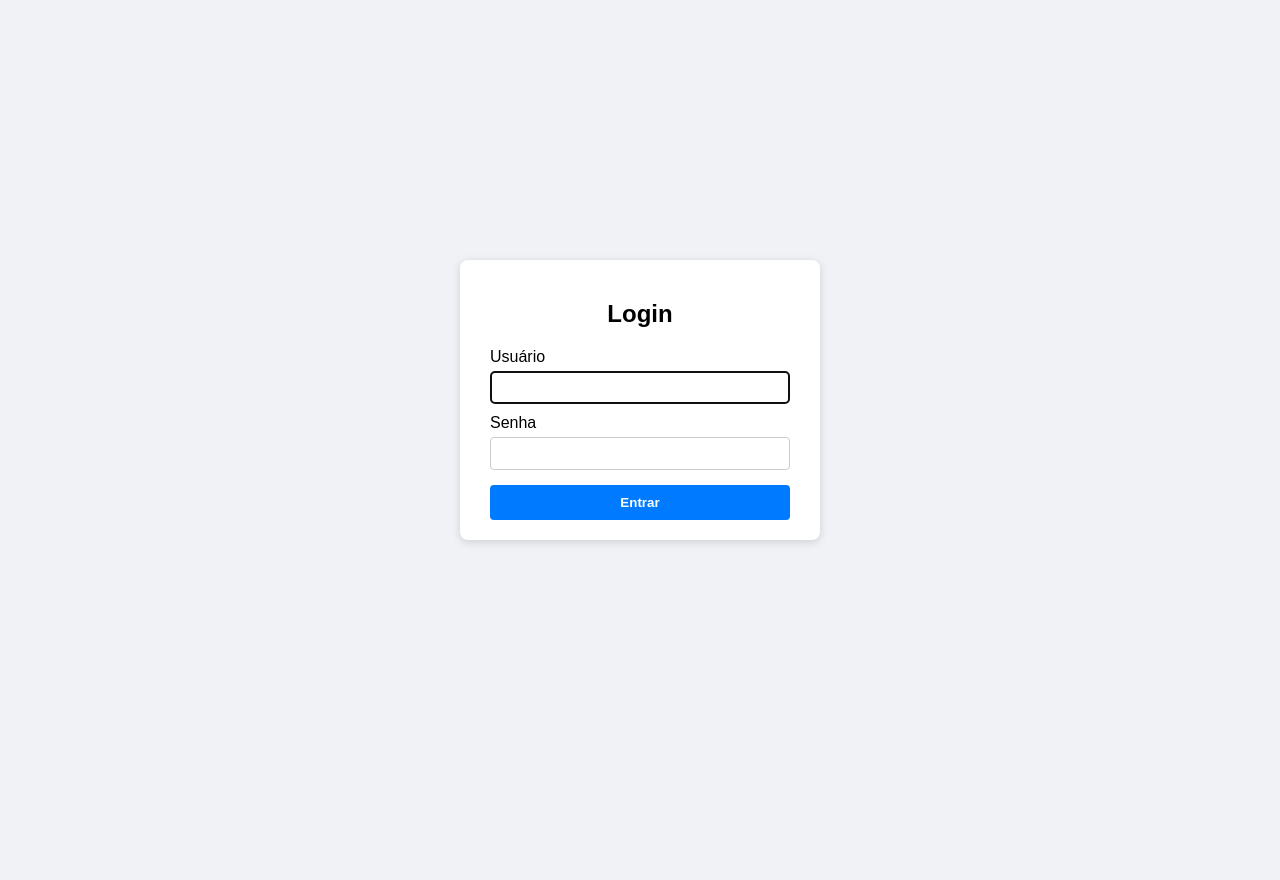
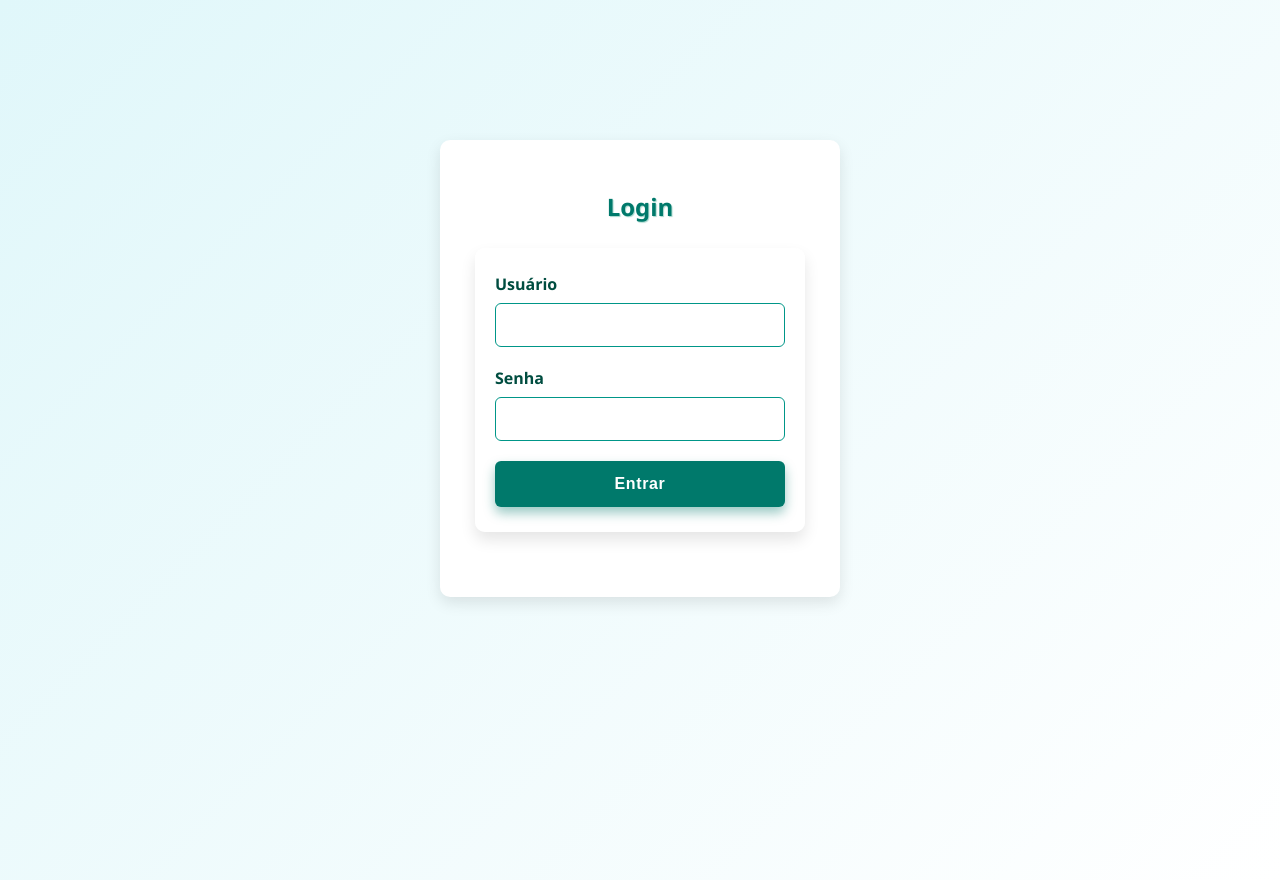
Before and after one commit to Luankayo/lista-de-compras, a Flask app: page /login in a window 1280 px wide. Before the commit the page ends 544 px from the top, so only its background shows below. Run offline with Flask 3, Linux system fonts and the light colour scheme.

Commit message:
Refatora login.html para usar style.css e padroniza visual

```diff
--- a/lista_de_compras/static/style.css
+++ b/lista_de_compras/static/style.css
@@ -172,3 +172,57 @@
         margin-left: 0;
     }
 }
+
+/* Login page extra styles */
+.login-box {
+    background: white;
+    padding: 30px 35px;
+    border-radius: 10px;
+    box-shadow: 0 6px 15px rgba(0, 0, 0, 0.1);
+    width: 100%;
+    max-width: 400px;
+    margin: auto;
+    margin-top: 80px;
+}
+
+.login-box h2 {
+    text-align: center;
+    margin-bottom: 25px;
+    color: #00796b;
+    text-shadow: 1px 1px 1px #a7d7cd;
+}
+
+.login-box input[type="text"],
+.login-box input[type="password"] {
+    padding: 12px;
+    margin-bottom: 20px;
+    border: 1.5px solid #009688;
+    border-radius: 6px;
+    font-size: 16px;
+    width: 100%;
+}
+
+.login-box button {
+    background-color: #00796b;
+    border: none;
+    color: white;
+    padding: 14px;
+    width: 100%;
+    font-size: 16px;
+    border-radius: 6px;
+    font-weight: 700;
+    cursor: pointer;
+    transition: background-color 0.3s ease, box-shadow 0.3s ease;
+}
+
+.login-box button:hover {
+    background-color: #004d40;
+    box-shadow: 0 8px 20px rgba(0, 77, 64, 0.3);
+}
+
+.login-box .error {
+    color: red;
+    margin-top: 10px;
+    text-align: center;
+    font-weight: bold;
+}
--- a/lista_de_compras/templates/login.html
+++ b/lista_de_compras/templates/login.html
@@ -3,58 +3,7 @@
 <head>
     <meta charset="UTF-8" />
     <title>Login - Controle Financeiro</title>
-    <style>
-        body {
-            font-family: Arial, sans-serif;
-            background: #f0f2f5;
-            display: flex;
-            justify-content: center;
-            align-items: center;
-            height: 100vh;
-            margin: 0;
-        }
-        .login-box {
-            background: white;
-            padding: 20px 30px;
-            border-radius: 8px;
-            box-shadow: 0 2px 8px rgba(0,0,0,0.15);
-            width: 300px;
-        }
-        h2 {
-            text-align: center;
-            margin-bottom: 20px;
-        }
-        label {
-            display: block;
-            margin: 10px 0 5px;
-        }
-        input[type=text], input[type=password] {
-            width: 100%;
-            padding: 8px;
-            box-sizing: border-box;
-            border-radius: 4px;
-            border: 1px solid #ccc;
-        }
-        button {
-            margin-top: 15px;
-            width: 100%;
-            padding: 10px;
-            background: #007bff;
-            color: white;
-            border: none;
-            border-radius: 4px;
-            cursor: pointer;
-            font-weight: bold;
-        }
-        button:hover {
-            background: #0056b3;
-        }
-        .error {
-            color: red;
-            margin-top: 10px;
-            text-align: center;
-        }
-    </style>
+    <link rel="stylesheet" href="{{ url_for('static', filename='style.css') }}">
 </head>
 <body>
     <div class="login-box">
```
